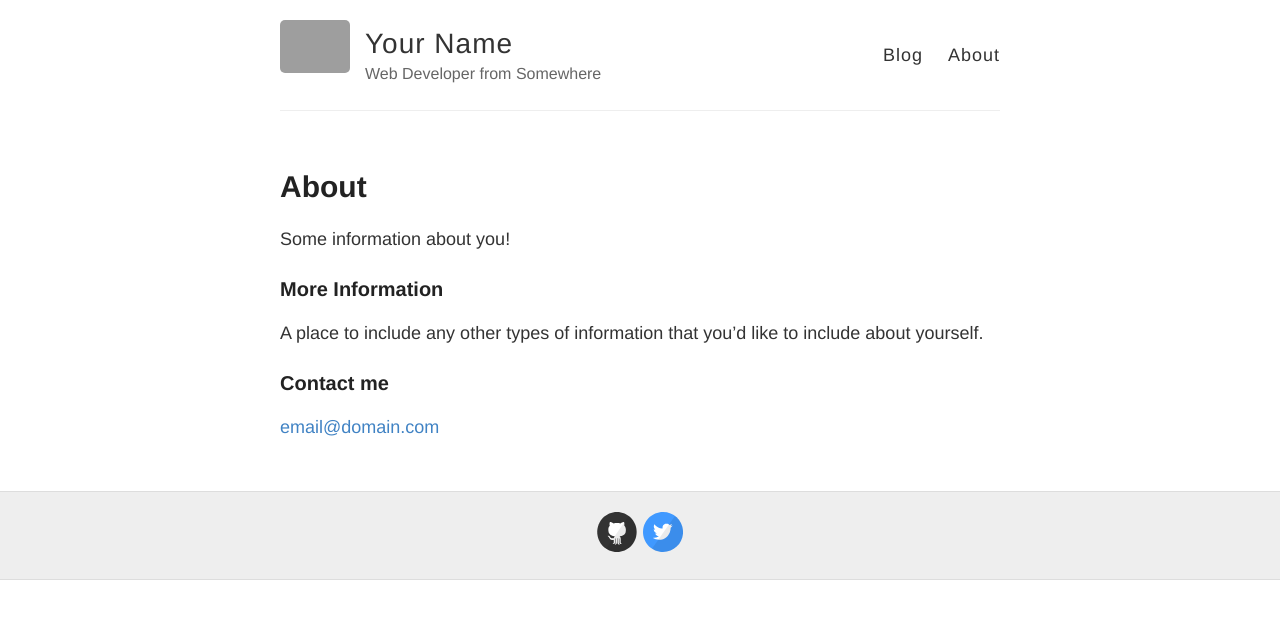
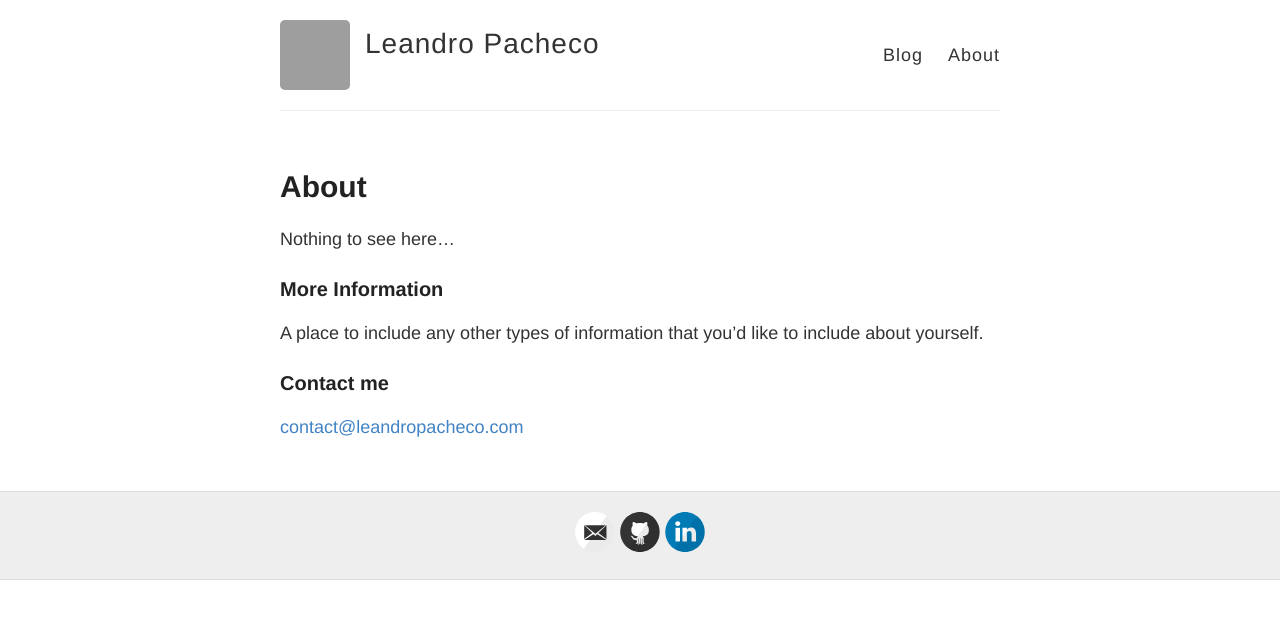
Before and after one commit to pacheco/pacheco.github.io, a Jekyll site: the page built from about.md, in a window 1280 px wide. Shown: the top 619 px of the page. Built offline with Jekyll 4.4.1, drawn with Linux system fonts in a browser that asks for light colours; grey boxes are pictures that could not be loaded.

Commit message:
site variables

```diff
--- a/_config.yml
+++ b/_config.yml
@@ -3,13 +3,14 @@
 #
 
 # Name of your site (displayed in the header)
-name: Your Name
+name: Leandro Pacheco
+email: contact@leandropacheco.com
 
 # Short bio or description (displayed in the header)
-description: Web Developer from Somewhere
+# description:
 
 # URL of your avatar or profile pic (you could use your GitHub profile pic)
-avatar: https://raw.githubusercontent.com/barryclark/jekyll-now/master/images/jekyll-logo.png
+avatar: https://github.com/pacheco.png
 
 #
 # Flags below are optional
@@ -18,15 +19,14 @@ avatar: https://raw.githubusercontent.com/barryclark/jekyll-now/master/images/je
 # Includes an icon in the footer for each username you enter
 footer-links:
   dribbble:
-  email:
   facebook:
   flickr:
-  github: barryclark/jekyll-now
+  github: pacheco
   instagram:
-  linkedin:
+  linkedin: leandro-pacheco
   pinterest:
   rss: # just type anything here for a working RSS icon
-  twitter: jekyllrb
+  twitter:
   stackoverflow: # your stackoverflow profile, e.g. "users/50476/bart-kiers"
   youtube: # channel/<your_long_string> or user/<user-name>
   googleplus: # anything in your profile username that comes after plus.google.com/
@@ -41,7 +41,7 @@ google_analytics:
 
 # Your website URL (e.g. http://barryclark.github.io or http://www.barryclark.co)
 # Used for Sitemap.xml and your RSS feed
-url:
+url: http://leandropacheco.com
 
 # If you're hosting your site at a Project repository on GitHub pages
 # (http://yourusername.github.io/repository-name)
--- a/_includes/svg-icons.html
+++ b/_includes/svg-icons.html
@@ -1,5 +1,5 @@
 {% if site.footer-links.dribbble %}<a href="https://dribbble.com/{{ site.footer-links.dribbble }}"><i class="svg-icon dribbble"></i></a>{% endif %}
-{% if site.footer-links.email %}<a href="mailto:{{ site.footer-links.email }}"><i class="svg-icon email"></i></a>{% endif %}
+{% if site.email %}<a href="mailto:{{ site.email }}"><i class="svg-icon email"></i></a>{% endif %}
 {% if site.footer-links.facebook %}<a href="https://www.facebook.com/{{ site.footer-links.facebook }}"><i class="svg-icon facebook"></i></a>{% endif %}
 {% if site.footer-links.flickr %}<a href="https://www.flickr.com/{{ site.footer-links.flickr }}"><i class="svg-icon flickr"></i></a>{% endif %}
 {% if site.footer-links.github %}<a href="https://github.com/{{ site.footer-links.github }}"><i class="svg-icon github"></i></a>{% endif %}
--- a/about.md
+++ b/about.md
@@ -4,7 +4,7 @@ title: About
 permalink: /about/
 ---
 
-Some information about you!
+Nothing to see here...
 
 ### More Information
 
@@ -12,4 +12,4 @@ A place to include any other types of information that you'd like to include abo
 
 ### Contact me
 
-[email@domain.com](mailto:email@domain.com)
+[{{ site.email }}](mailto:{{ email@domain.com }})
```
Also changed, not shown: README.md (deleted).
